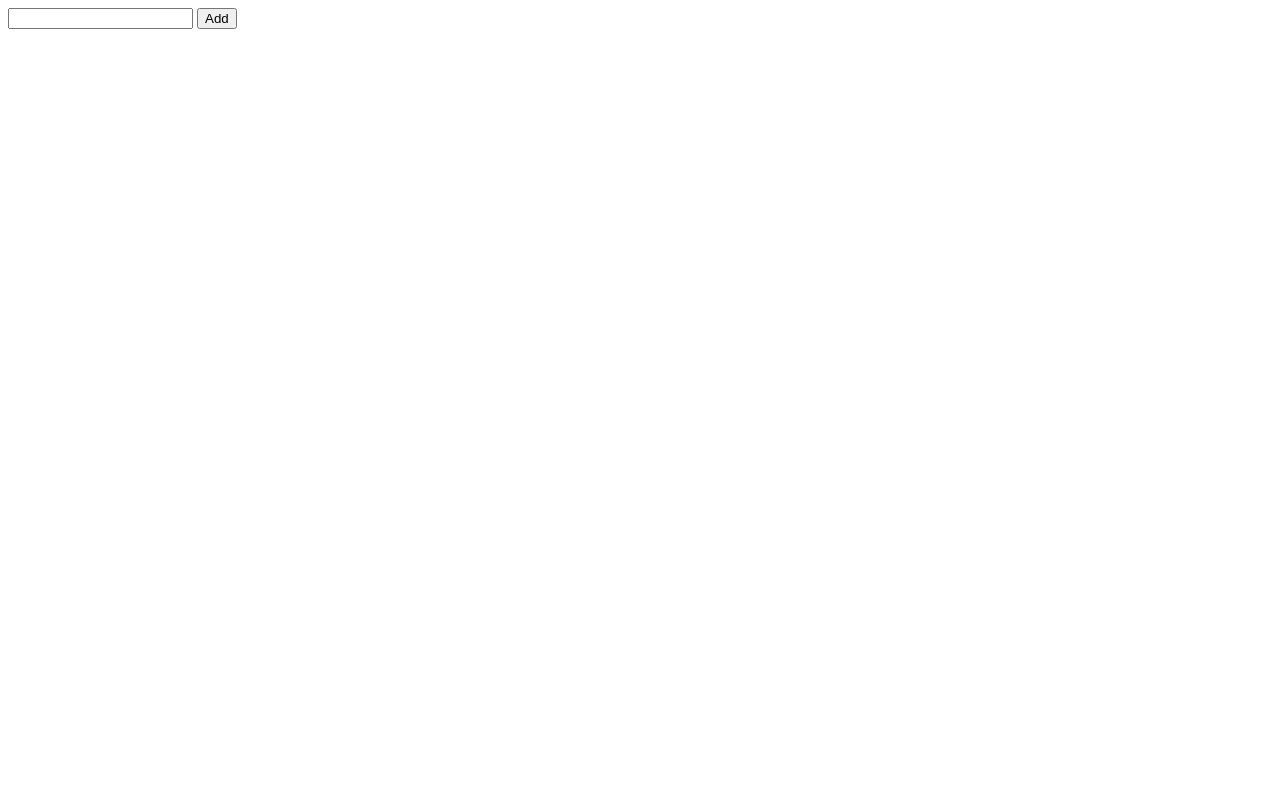
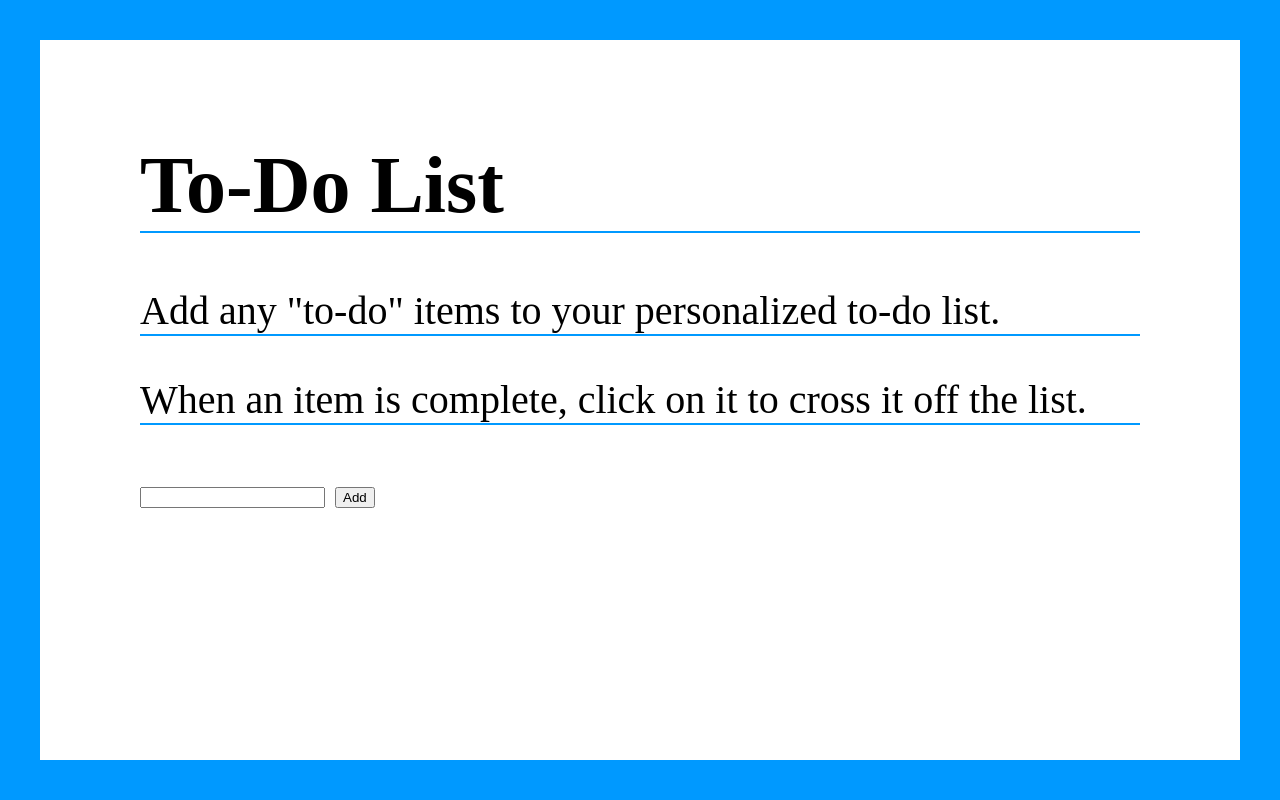
Before and after one commit to bredschneider/assignments, a PHP site: page / in a window 1280 px wide. Before the commit the page is almost empty. Run offline with PHP 8.4, Linux system fonts and the light colour scheme.

Commit message:
Css-ified the assignment.

```diff
--- a/mtm1526/assignment-2/css/general.css
+++ b/mtm1526/assignment-2/css/general.css
@@ -1,9 +1,31 @@
 @charset "utf-8";
 /* CSS Document */
+html {
+	background-color: #09F;
+	padding: 2.5em;
+}
+
+body {
+	background-color: #fff;
+	margin: 0 auto;
+	font-size: 2.5em;
+	padding: 2.5em;
+}
+
+h1 {
+	border-bottom: 2px solid #09f;
+}
+
+p {
+	border-bottom: 2px solid #09f;
+	border-left 2px solid #09f;
+}
+
 li {
-cursor: pointer;
+	cursor: pointer;
+	border-bottom: 2px solid #F00;
 }
 
 .strike-out {
-text-decoration: line-through;
+	text-decoration: line-through;
 }
--- a/mtm1526/assignment-2/index.html
+++ b/mtm1526/assignment-2/index.html
@@ -5,7 +5,9 @@
 		<link href="css/general.css" rel="stylesheet">
 	</head>
 	<body>
-
+		<h1>To-Do List</h1>
+        <p>Add any "to-do" items to your personalized to-do list.</p>
+        <p>When an item is complete, click on it to cross it off the list.</p>
 		<input id="to-do">
 		<button id="add-btn" type="submit" >Add</button>
 
```
